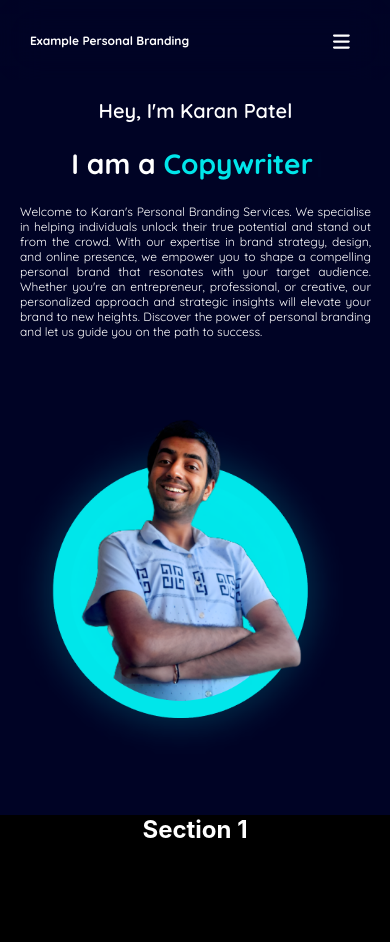
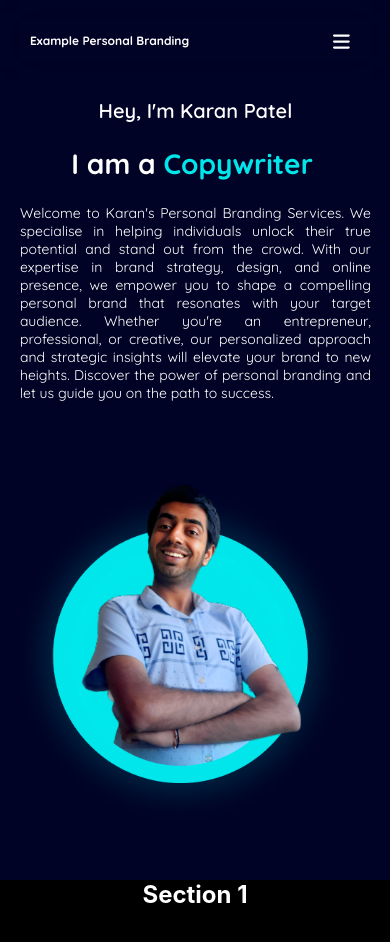
Before and after one commit to NZpatelK/Personal-Branding-1, a React (Create React App) app: page / in a window 390 px wide. Shown: the top 942 px of the page. Built offline with nearby package versions, Linux system fonts and the light colour scheme.

Commit message:
fix the nav bar

```diff
--- a/src/Components/Home.tsx
+++ b/src/Components/Home.tsx
@@ -1,13 +1,11 @@
-import React, { useEffect } from 'react';
+import React from 'react';
 import '../Styles/Home.css';
 import imgMen from '../Data/men.png';
 import { FontAwesomeIcon } from '@fortawesome/react-fontawesome';
 import { faFacebook, faInstagram, faLinkedin } from '@fortawesome/free-brands-svg-icons';
-
-import ScrollReveal from 'scrollreveal';
 import { Typewriter } from 'react-simple-typewriter';
 import { motion } from 'framer-motion';
-import { fadeIn, slideIn } from '../utils/motion';
+import { fadeIn } from '../utils/motion';
 
 
 
@@ -60,9 +58,9 @@ const Home: React.FC = () => {
 
                 </div>
             </div>
-            <motion.div variants={fadeIn('right', 'tween', 0, 0.5)}
+            <motion.div variants={fadeIn('left', 'tween', 0, 0.5)}
                 initial="hidden"
-                whileInView="show">
+                whileInView="show" style={{pointerEvents: 'none'}}>
                 <img src={imgMen} alt="" className="men" />
             </motion.div>
         </div>
--- a/src/Components/NavBar.tsx
+++ b/src/Components/NavBar.tsx
@@ -24,7 +24,7 @@ const NavBar: React.FC = () => {
                 Example Personal Branding
             </h1>
             <div className='menu-icons' onClick={handleClick} style={{position: 'fixed'}}>
-                <FontAwesomeIcon icon={faBars} />
+                <FontAwesomeIcon icon={clicked ? faTimes : faBars} />
             </div>
             <ul className={clicked ? "nav-menu active" : "nav-menu"}>
                 {MenuData.map((item: MenuItem, index: number) => {
--- a/src/Styles/Home.css
+++ b/src/Styles/Home.css
@@ -224,7 +224,7 @@ body {
     }
 
     .content p {
-        font-size: 12px;
+        font-size: 14px;
     }
 
     .content h3 {
--- a/src/Styles/Navbar.css
+++ b/src/Styles/Navbar.css
@@ -1,8 +1,5 @@
 @import url('https://fonts.googleapis.com/css2?family=Quicksand:wght@300;400;500;600;700&display=swap');
 
-html{
-    scroll-behavior: smooth;
-}
 
 .NavBarItems{
     font-family: 'Quicksand', sans-serif;
@@ -13,9 +10,9 @@ html{
     padding: 0 30px;
     /* box-shadow: 0 5px 15px rgba(0,0,0,0.25); */
     backdrop-filter: blur(20px);
-    width: 100%;
+    width: 100vw;
     height: 80px;
-    position: fixed;
+    position: fixed !important;
     color: #ffffff;
     z-index: 99;
     top: 0;
@@ -62,7 +59,8 @@ html{
 }
 
 .menu-icons {
-    display: none;
+
+    position: fixed;
 }
 
 .action{
@@ -72,7 +70,6 @@ html{
 @media screen and (max-width: 850px) {
 
     .NavBarItems{
-        position: fixed !important;
         z-index: 999999;
     }
 
@@ -117,7 +114,7 @@ html{
     }
 
     .menu-icons{
-        display: block;
+        display: unset;
         position: fixed;
         right: 100px;
         top: 30px;
--- a/src/index.css
+++ b/src/index.css
@@ -1,5 +1,6 @@
 html{
   scroll-behavior: smooth;
+  user-select: none;
 }
 
 body {
```
